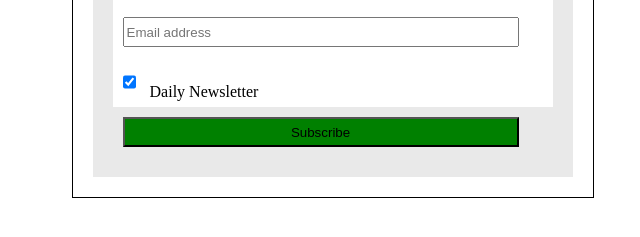
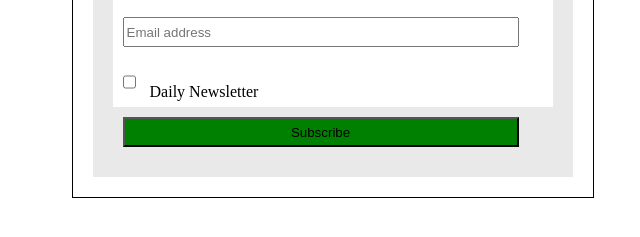
Before and after one commit to akurathikamal/css-newsletter, a plain HTML site: page index.html in a window 1280 px wide. Shown: the part 681-918 px from the top of the page, 319-959 px from the left. Drawn offline with Linux system fonts and the light colour scheme.

Commit message:
Update index.html

```diff
--- a/index.html
+++ b/index.html
@@ -17,7 +17,7 @@ ked<!DOCTYPE html>
     <div class="input1">
       <input type="text" placeholder="name"><br>
       <input type="text" placeholder="Email address"><br>
-      <input class="check" type="checkbox" checked> Daily Newsletter <br>
+      <input class="check" type="checkbox"> Daily Newsletter <br>
     </div>
     <button>Subscribe</button>
    </div>
```
